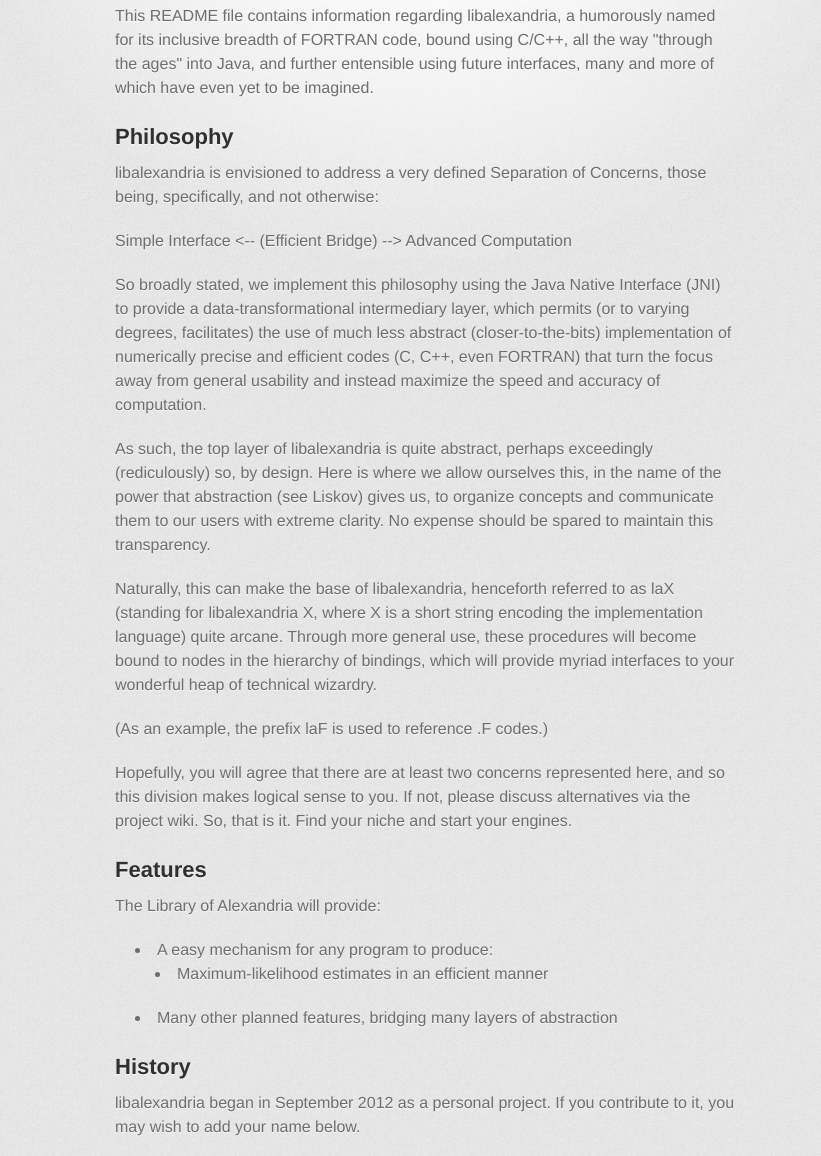
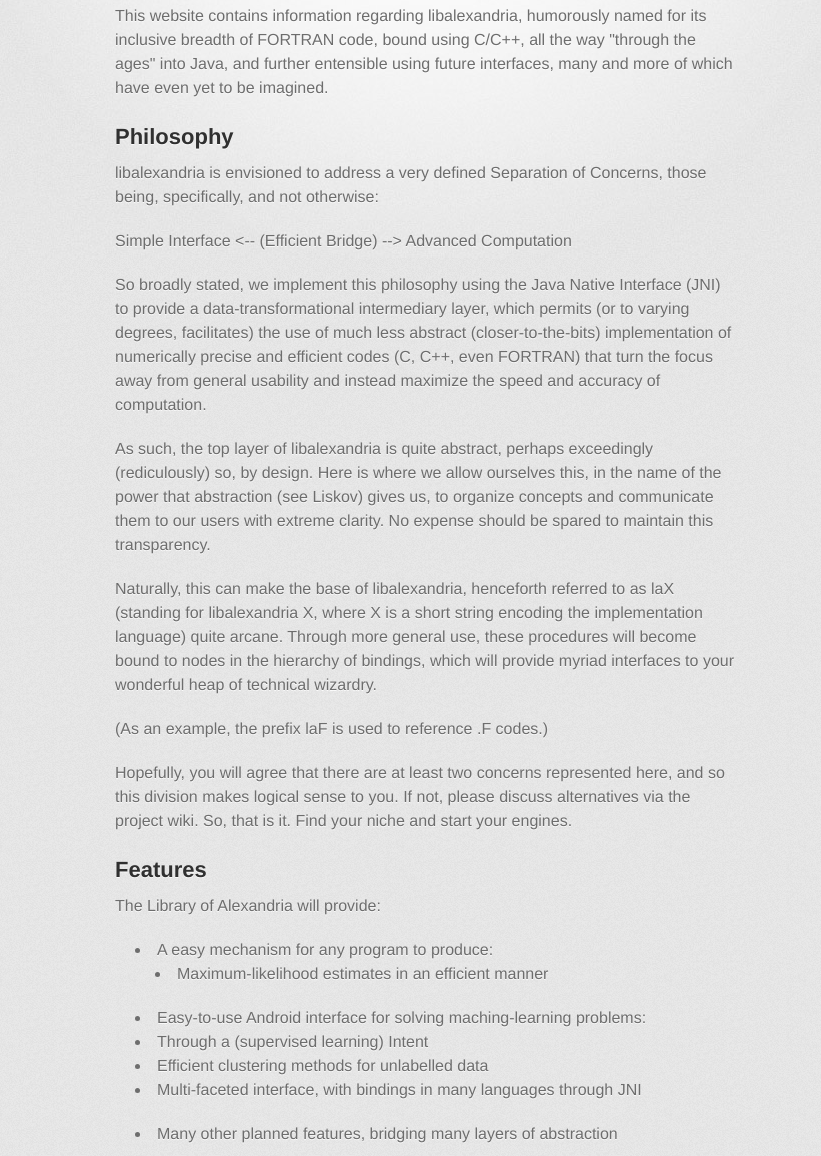
Before and after one commit to hagemt/libalexandria, a plain HTML site: page index.html in a window 1280 px wide. Shown: the part 315-1471 px from the top of the page, without its empty margins (215-1036 px from the left). Drawn offline with Linux system fonts and the light colour scheme; a web font is replaced by a local one.

Commit message:
Changed wording to make main page more clear

```diff
--- a/index.html
+++ b/index.html
@@ -33,8 +33,8 @@
         <section id="main_content">
           <h1>libalexandria</h1>
 
-<p>This README file contains information regarding libalexandria,
-a humorously named for its inclusive breadth of FORTRAN code,
+<p>This website contains information regarding libalexandria,
+humorously named for its inclusive breadth of FORTRAN code,
 bound using C/C++, all the way "through the ages" into Java,
 and further entensible using future interfaces, many and more
 of which have even yet to be imagined.</p>
@@ -81,11 +81,16 @@ So, that is it. Find your niche and start your engines.</p>
 
 <ul>
 <li>A easy mechanism for any program to produce:
-
 <ul>
 <li>Maximum-likelihood estimates in an efficient manner</li>
 </ul>
 </li>
+<li>Easy-to-use Android interface for solving maching-learning problems:</li>
+<ul>
+<li>Through a (supervised learning) Intent</li>
+<li>Efficient clustering methods for unlabelled data</li>
+<li>Multi-faceted interface, with bindings in many languages through JNI</li>
+</ul>
 <li>Many other planned features, bridging many layers of abstraction</li>
 </ul><h2>History</h2>
 
```
